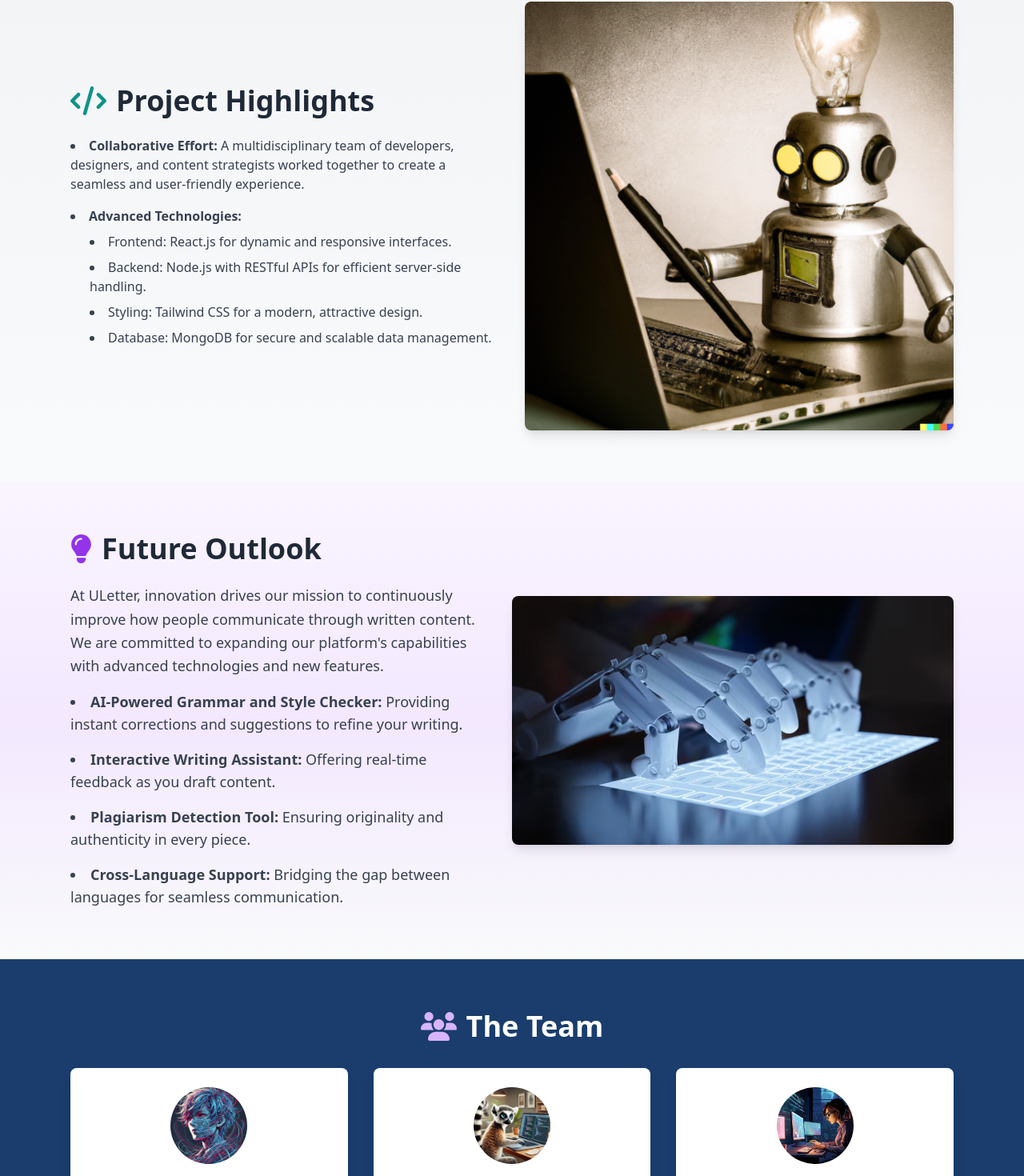
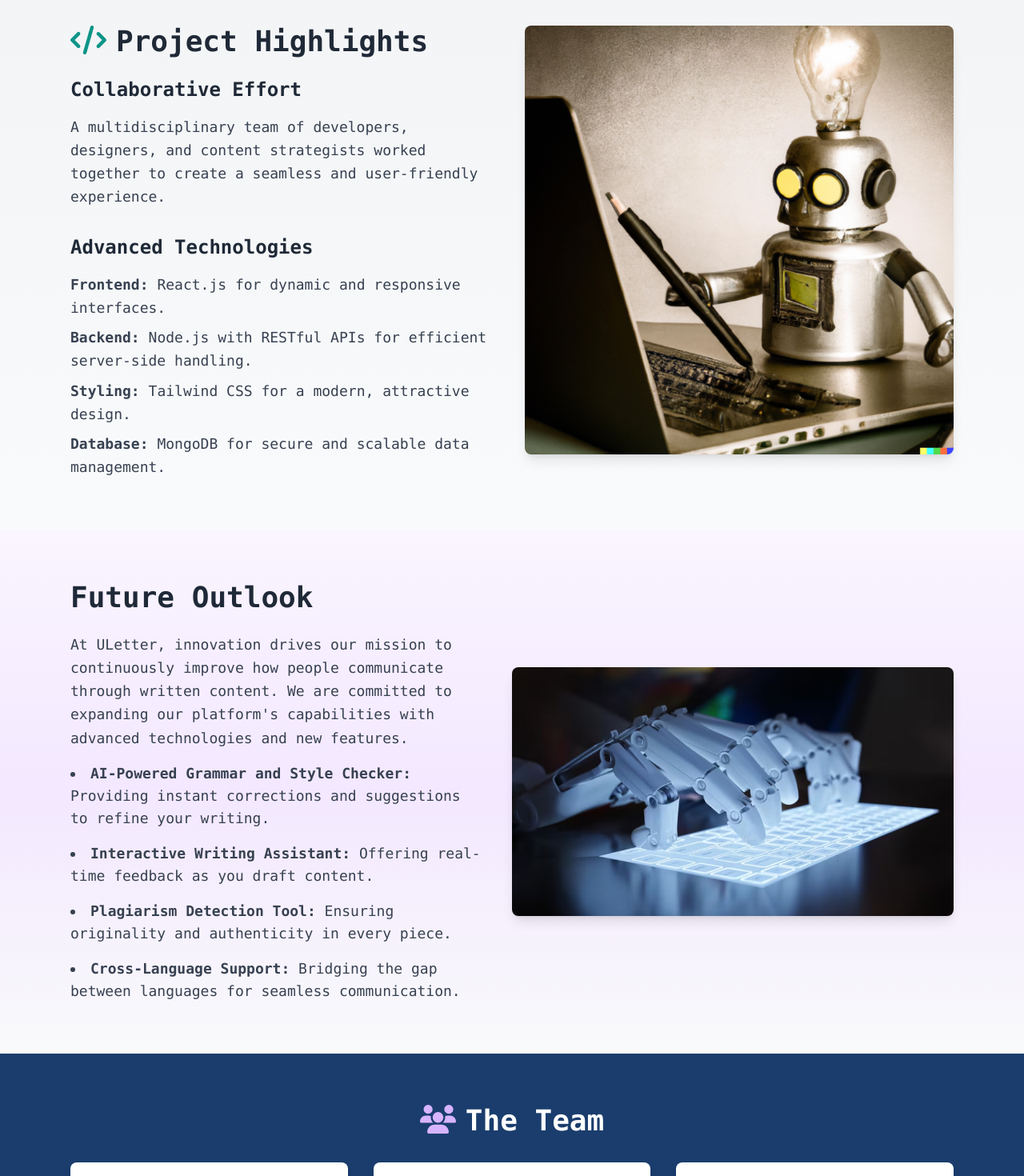
Before and after one commit to Kyk0/ULetter, a React (Create React App) app in the folder frontend/: page /about in a window 1280 px wide. Shown: the part 736-2206 px from the top of the page at 80% size. Built offline with nearby package versions, Linux system fonts and the light colour scheme.

Commit message:
Changed style (About Page)

```diff
--- a/frontend/src/components/About.jsx
+++ b/frontend/src/components/About.jsx
@@ -1,4 +1,4 @@
-import React from "react";
+import React, { useEffect, useState } from "react";
 import { FontAwesomeIcon } from "@fortawesome/react-fontawesome";
 import {
   faLightbulb,
@@ -17,8 +17,7 @@ const About = () => {
   ];
 
   return (
-    <div className="font-sans">
-      {/* About This Project */}
+    <div className="relative min-h-screen bg-gradient-to-b from-gray-50 font-mono via-gray-100 to-gray-200">
       <section className="py-16 bg-gradient-to-r from-blue-50 via-blue-100 to-gray-50 w-full">
   <div className="max-w-6xl mx-auto px-6">
     <div className="flex flex-col md:flex-row items-center">
@@ -51,27 +50,36 @@ const About = () => {
      {/* Project Highlights */}
 <section className="py-16 bg-gradient-to-b from-gray-100 to-gray-50 w-full">
   <div className="max-w-6xl mx-auto px-6">
-    <div className="grid grid-cols-1 md:grid-cols-2 gap-8 items-center">
+    <div className="grid grid-cols-1 md:grid-cols-2 gap-8 items-start">
+      {/* Left Section */}
       <div>
         <h2 className="text-4xl font-bold text-gray-800 mb-6">
           <FontAwesomeIcon icon={faCode} className="text-teal-600 mr-3" />
           Project Highlights
         </h2>
-        <ul className="list-disc list-inside mt-4 text-gray-700 space-y-4">
-          <li>
-            <strong>Collaborative Effort:</strong> A multidisciplinary team of developers, designers, and content strategists worked together to create a seamless and user-friendly experience.
-          </li>
-          <li>
-            <strong>Advanced Technologies:</strong>
-            <ul className="list-disc list-inside mt-2 space-y-2 ml-6">
-              <li>Frontend: React.js for dynamic and responsive interfaces.</li>
-              <li>Backend: Node.js with RESTful APIs for efficient server-side handling.</li>
-              <li>Styling: Tailwind CSS for a modern, attractive design.</li>
-              <li>Database: MongoDB for secure and scalable data management.</li>
-            </ul>
-          </li>
+        <div className="mt-4">
+          <h3 className="text-2xl font-bold text-gray-800 mb-4">
+            Collaborative Effort
+          </h3>
+          <p className="text-lg text-gray-700 leading-relaxed">
+            A multidisciplinary team of developers, designers, and content
+            strategists worked together to create a seamless and user-friendly
+            experience.
+          </p>
+        </div>
+        <div className="mt-8">
+          <h3 className="text-2xl font-bold text-gray-800 mb-4">
+            Advanced Technologies
+          </h3>
+          <ul className="text-lg text-gray-700 leading-relaxed space-y-2">
+            <li><strong>Frontend:</strong> React.js for dynamic and responsive interfaces.</li>
+            <li><strong>Backend:</strong> Node.js with RESTful APIs for efficient server-side handling.</li>
+            <li><strong>Styling:</strong> Tailwind CSS for a modern, attractive design.</li>
+            <li><strong>Database:</strong> MongoDB for secure and scalable data management.</li>
           </ul>
         </div>
+      </div>
+      {/* Right Section */}
       <div>
         <img
           src="1663764430142.png"
@@ -83,22 +91,23 @@ const About = () => {
   </div>
 </section>
 
+
+
       {/* Future Outlook */}
       <section className="py-16 w-full bg-gradient-to-b from-purple-50 via-purple-100 to-gray-50">
         <div className="max-w-6xl mx-auto px-6">
           <div className="flex flex-col md:flex-row items-center">
             {/* Text Section */}
             <div className="w-full md:w-1/2 pr-8">
-        <h2 className="text-4xl font-bold text-gray-800 mb-6">
-          <FontAwesomeIcon icon={faLightbulb} className="text-purple-600 mr-3" />
+              <h2 className="text-4xl font-bold text-gray-800 mb-6 font-custom">
                 Future Outlook
               </h2>
-        <p className="text-lg text-gray-700 leading-relaxed mb-4">
+              <p className="text-lg text-gray-700 leading-relaxed mb-4 font-custom">
                 At ULetter, innovation drives our mission to continuously improve how
                 people communicate through written content. We are committed to expanding
                 our platform's capabilities with advanced technologies and new features.
               </p>
-        <ul className="list-disc list-inside text-lg text-gray-700 space-y-4">
+              <ul className="list-disc list-inside text-lg text-gray-700 space-y-4 font-custom">
                 <li>
                   <strong>AI-Powered Grammar and Style Checker:</strong> Providing instant
                   corrections and suggestions to refine your writing.
@@ -133,7 +142,7 @@ const About = () => {
       {/* The Team */}
 <section className="py-16 bg-[#1A3D6D] w-full">
   <div className="max-w-6xl mx-auto px-6">
-    <h2 className="text-4xl font-bold text-white mb-8 text-center">
+    <h2 className="text-4xl font-bold text-white mb-8 text-center font-custom">
       <FontAwesomeIcon icon={faUsers} className="text-purple-300 mr-3" />
       The Team
     </h2>
@@ -151,15 +160,33 @@ const About = () => {
             alt={`${member.name}'s photo`}
             className="w-24 h-24 mx-auto rounded-full mb-4"
           />
-          <h3 className="text-xl font-bold text-gray-800">{member.name}</h3>
-          <p className="text-sm font-semibold text-purple-600">
+          <h3 className="text-xl font-bold text-gray-800 font-custom">{member.name}</h3>
+          <p className="text-sm font-semibold text-purple-600 font-custom">
             {member.roles.join(" | ")}
           </p>
         </div>
       ))}
     </div>
+
+    {/* Additional Team Descriptions */}
+    <div className="mt-12 p-6 bg-white rounded-lg shadow-lg text-gray-800">
+      <p className="text-lg leading-relaxed">
+        <strong className="font-bold text-black">Development Team:</strong> Responsible for crafting robust and scalable features.
+      </p>
+      <p className="text-lg leading-relaxed mt-4">
+        <strong className="font-bold text-black">Design Team:</strong> Focused on creating an intuitive and visually appealing interface.
+      </p>
+      <p className="text-lg leading-relaxed mt-4">
+        <strong className="font-bold text-black">Content Team:</strong> Ensured all tools and documentation align with user needs and tone.
+      </p>
+      <p className="text-lg leading-relaxed mt-4">
+        <strong className="font-bold text-black">Quality Assurance (QA):</strong> Dedicated to eliminating bugs and ensuring a flawless user experience.
+      </p>
+    </div>
   </div>
 </section>
+
+
     </div>
   );
 };
```
Lines whose indentation alone changed are shown as unchanged.
